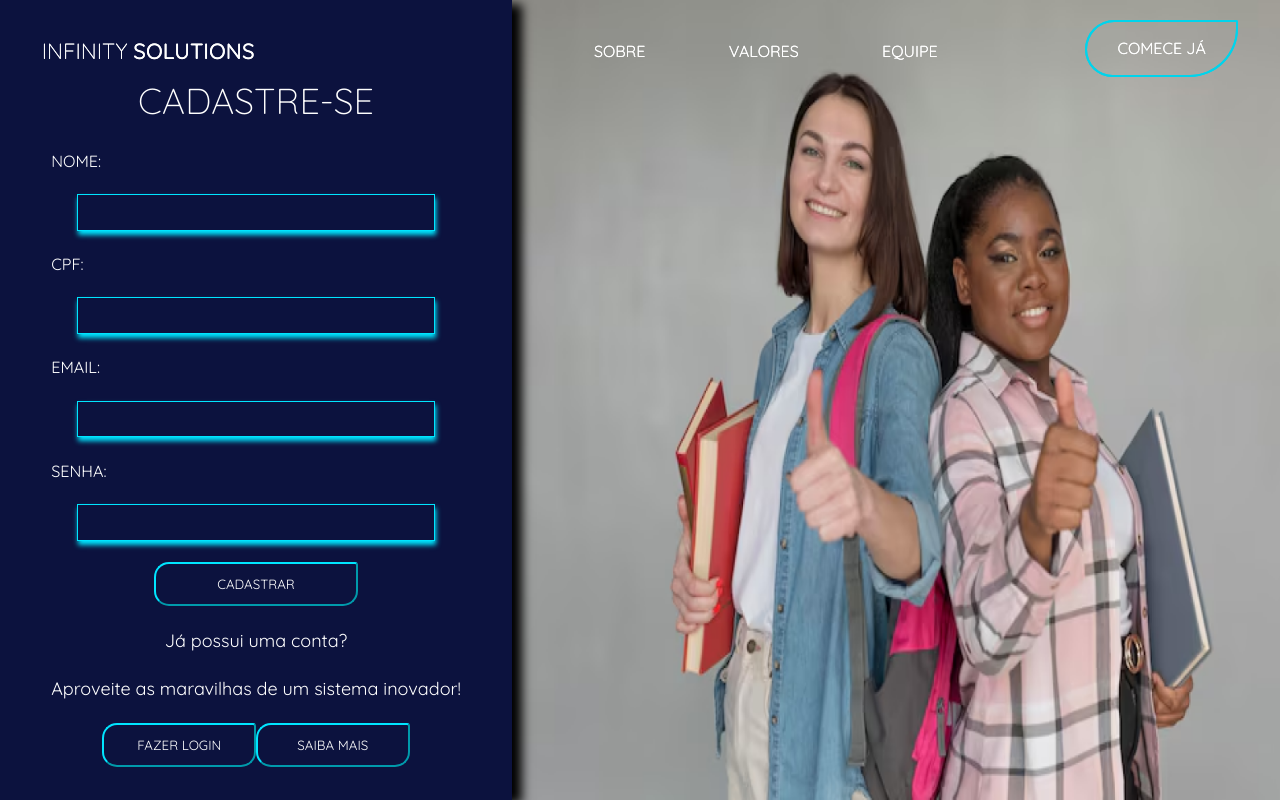
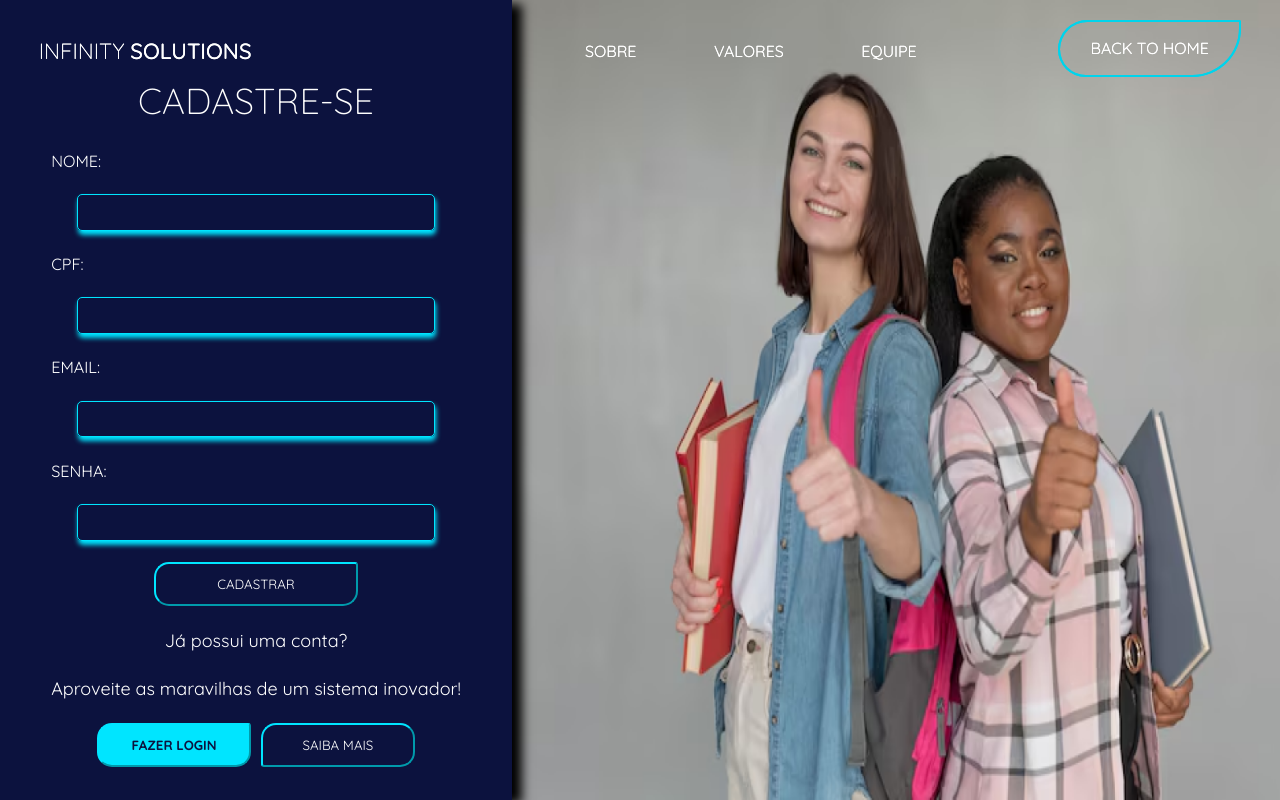
Before and after one commit to Infinity-Solutions-INC/institucional-infinitySolutions, a website: page public/cadastro_login.html in a window 1280 px wide. Drawn offline with Linux system fonts and the light colour scheme.

Commit message:
subinddo versão completa atualização 2.0 das telas login e cadastro

```diff
--- a/public/cadastro_login.html
+++ b/public/cadastro_login.html
@@ -19,11 +19,11 @@
      <header>
         <nav id="desktop-menu">
             <ul>
-                <li><a href="#banner">INFINITY <span>SOLUTIONS</span></a></li>
-                <li><a href="#about" class="navbarLinks">SOBRE</a></li>
-                <li><a href="#companyValues" class="navbarLinks">VALORES</a></li>
-                <li><a href="#teamArea" class="navbarLinks">EQUIPE</a></li>
-                <li><a href="./cadastro_login.html">COMECE JÁ</a></li>
+                <li><a href="index.html#banner">INFINITY <span>SOLUTIONS</span></a></li>
+                <li><a href="index.html#about" class="navbarLinks">SOBRE</a></li>
+                <li><a href="index.html#companyValues" class="navbarLinks">VALORES</a></li>
+                <li><a href="index.html#teamArea" class="navbarLinks">EQUIPE</a></li>
+                <li><a href="index.html">BACK TO HOME</a></li>
             </ul>
         </nav>
 
@@ -38,21 +38,21 @@
 
             <nav>
                 <ul>
-                    <li><a href="#about">Sobre</a></li>
-                    <li><a href="#companyValues">Valores</a></li>
-                    <li><a href="#teamArea">Equipe</a></li>
-                    <li><a href="./cadastro_login.html">Comece Já</a></li>
+                    <li><a href="index.html#about">Sobre</a></li>
+                    <li><a href="index.html#companyValues">Valores</a></li>
+                    <li><a href="index.html#teamArea">Equipe</a></li>
+                    <li><a href="index.html">BACK TO HOME</a></li>
                 </ul>
             </nav>
         </div>
      </div>
     <nav id="desktop-menu">
         <ul>
-            <li><a href="#banner">INFINITY <span>SOLUTIONS</span></a></li>
-            <li><a href="#about" class="navbarLinks">SOBRE</a></li>
-            <li><a href="#companyValues" class="navbarLinks">VALORES</a></li>
-            <li><a href="#teamArea" class="navbarLinks">EQUIPE</a></li>
-            <li><a href="./cadastro_login.html">COMECE JÁ</a></li>
+            <li><a href="index.html#banner">INFINITY <span>SOLUTIONS</span></a></li>
+            <li><a href="index.html#about" class="navbarLinks">SOBRE</a></li>
+            <li><a href="index.html#companyValues" class="navbarLinks">VALORES</a></li>
+            <li><a href="index.html#teamArea" class="navbarLinks">EQUIPE</a></li>
+            <li><a href="index.html">BACK TO HOME</a></li>
         </ul>
     </nav>
 
@@ -67,10 +67,10 @@
 
         <nav>
             <ul>
-                <li><a href="#about">Sobre</a></li>
-                <li><a href="#companyValues">Valores</a></li>
-                <li><a href="#teamArea">Equipe</a></li>
-                <li><a href="./cadastro_login.html">Comece Já</a></li>
+                <li><a href="index.html#about">Sobre</a></li>
+                <li><a href="index.html#companyValues">Valores</a></li>
+                <li><a href="index.html#teamArea">Equipe</a></li>
+                <li><a href="./index.html">BACK TO HOME</a></li>
             </ul>
         </nav>
     </header>
--- a/public/css/cad_log.css
+++ b/public/css/cad_log.css
@@ -70,6 +70,7 @@ header{
     background-color: transparent;
     color: #fff;
     box-shadow: 1px 4px 5px #00E5FF;
+    border-radius: 5PX;
 }
 .btn-form{
     width: 40%;
@@ -86,12 +87,13 @@ header{
     width: 30%;
     height: 100%;
     border-top-left-radius: 15px;
-    border-bottom-left-radius: 15px;
-    border-top-right-radius: 3px;
+    border-bottom-left-radius: 3px;
+    border-top-right-radius: 15px;
     border-bottom-right-radius: 15px;
     background-color: transparent;
     border-color: #00E5FF;
     color: #fff;
+    margin-left: 2%;
 }
 .btn-outro-form{
     width: 30%;
@@ -100,9 +102,10 @@ header{
     border-bottom-left-radius: 15px;
     border-top-right-radius: 3px;
     border-bottom-right-radius: 15px;
-    background-color: transparent;
+    background-color: #00E5Ff;
     border-color: #00E5FF;
-    color: #fff;
+    color: #0C123E;
+    font-weight: 900;
 }
 .btn-form:hover{
     transform: scale(1.1);
```
